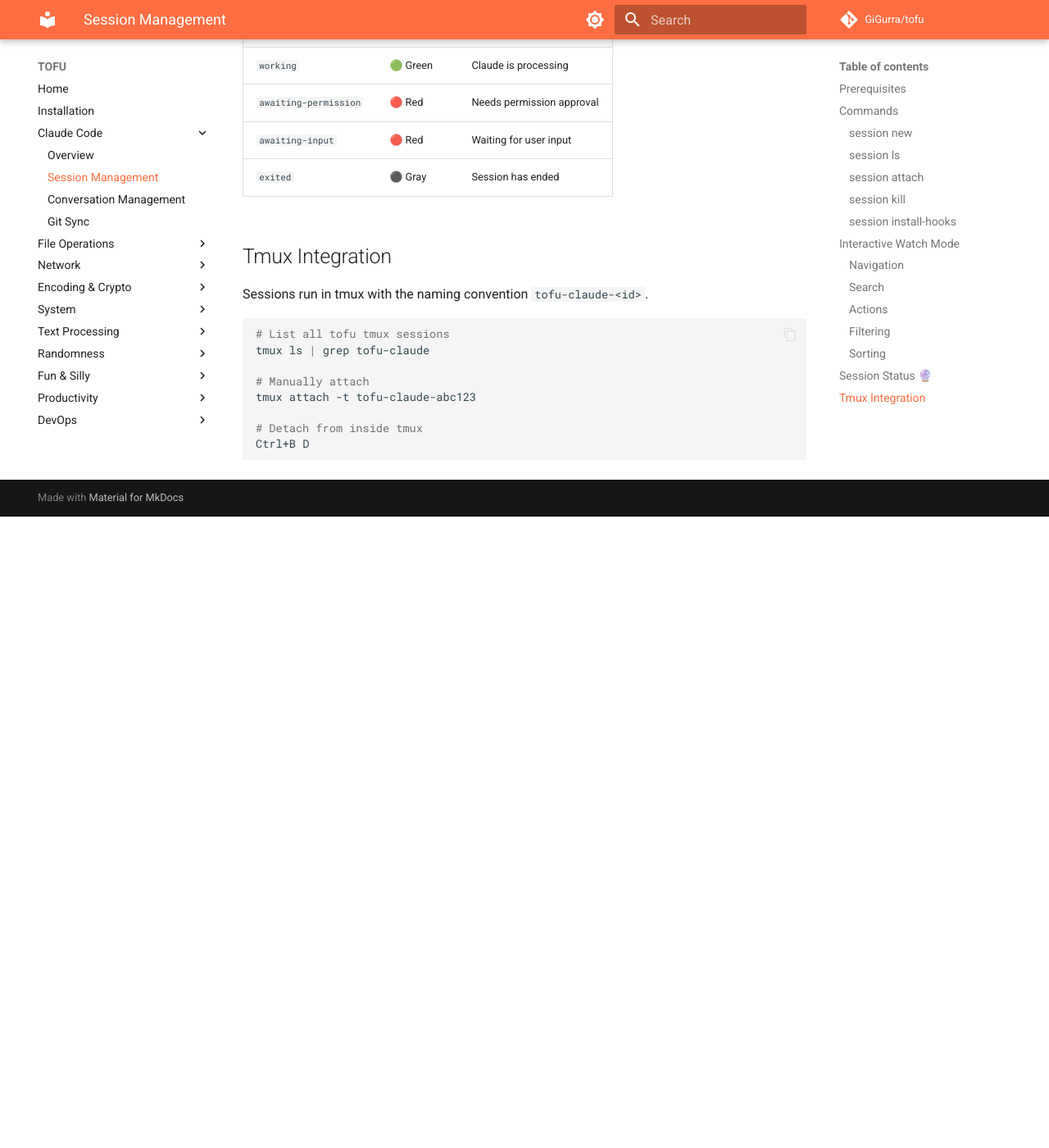
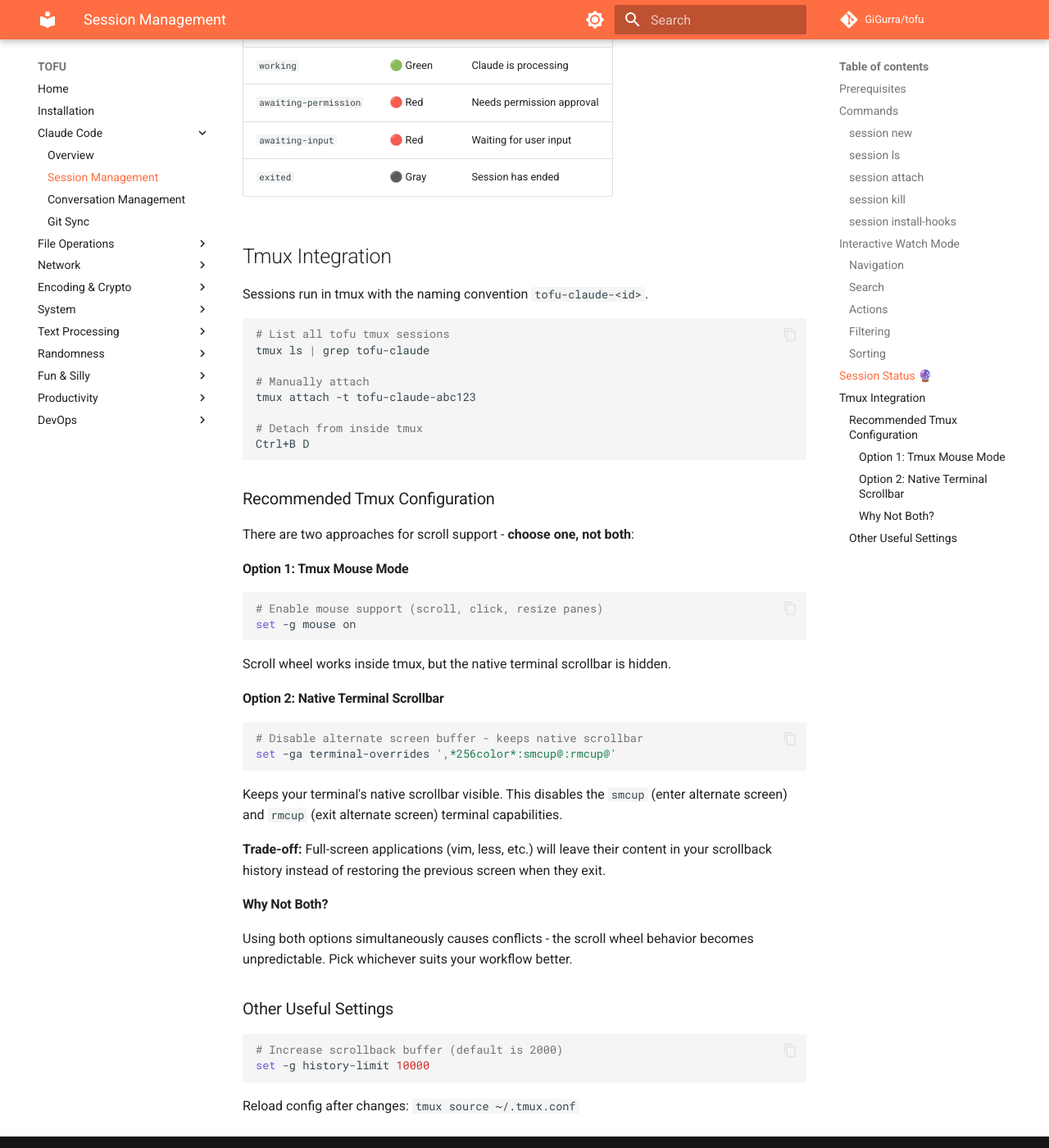
Before and after one commit to GiGurra/tofu, an MkDocs documentation site: the page built from docs/claude/sessions.md, in a window 1280 px wide and 1400 px high, scrolled down 4434 px. Shown: the whole window at 82% size. Built offline with MkDocs 1.6.1 and Material for MkDocs 9.7.7, drawn with Linux system fonts in a browser that asks for light colours; comment, search, counter and statistics services are not loaded; before the commit the page ends 5064 px from its top, so only the background shows below that.

Commit message:
Add tmux configuration docs for scroll support
Document two mutually exclusive options for scroll behavior:
- Tmux mouse mode (set -g mouse on)
- Native terminal scrollbar (disable alternate screen buffer)

Co-Authored-By: Claude Opus 4.5 <noreply@anthropic.com>

````diff
--- a/docs/claude/sessions.md
+++ b/docs/claude/sessions.md
@@ -184,3 +184,40 @@ tmux attach -t tofu-claude-abc123
 # Detach from inside tmux
 Ctrl+B D
 ```
+
+### Recommended Tmux Configuration
+
+There are two approaches for scroll support - **choose one, not both**:
+
+#### Option 1: Tmux Mouse Mode
+
+```bash
+# Enable mouse support (scroll, click, resize panes)
+set -g mouse on
+```
+
+Scroll wheel works inside tmux, but the native terminal scrollbar is hidden.
+
+#### Option 2: Native Terminal Scrollbar
+
+```bash
+# Disable alternate screen buffer - keeps native scrollbar
+set -ga terminal-overrides ',*256color*:smcup@:rmcup@'
+```
+
+Keeps your terminal's native scrollbar visible. This disables the `smcup` (enter alternate screen) and `rmcup` (exit alternate screen) terminal capabilities.
+
+**Trade-off:** Full-screen applications (vim, less, etc.) will leave their content in your scrollback history instead of restoring the previous screen when they exit.
+
+#### Why Not Both?
+
+Using both options simultaneously causes conflicts - the scroll wheel behavior becomes unpredictable. Pick whichever suits your workflow better.
+
+### Other Useful Settings
+
+```bash
+# Increase scrollback buffer (default is 2000)
+set -g history-limit 10000
+```
+
+Reload config after changes: `tmux source ~/.tmux.conf`
````
